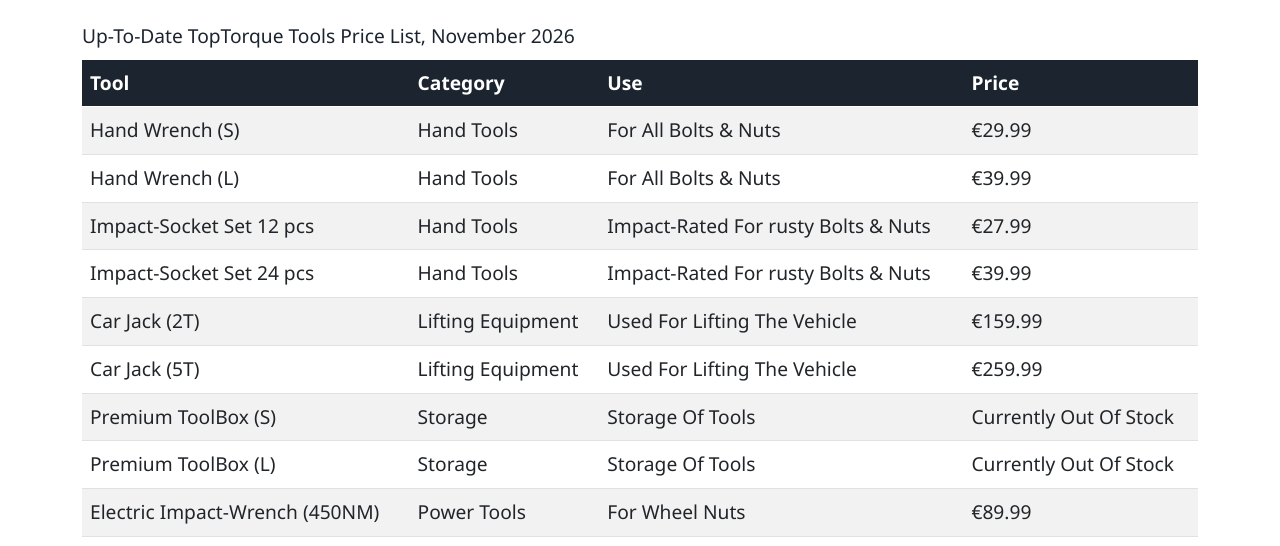
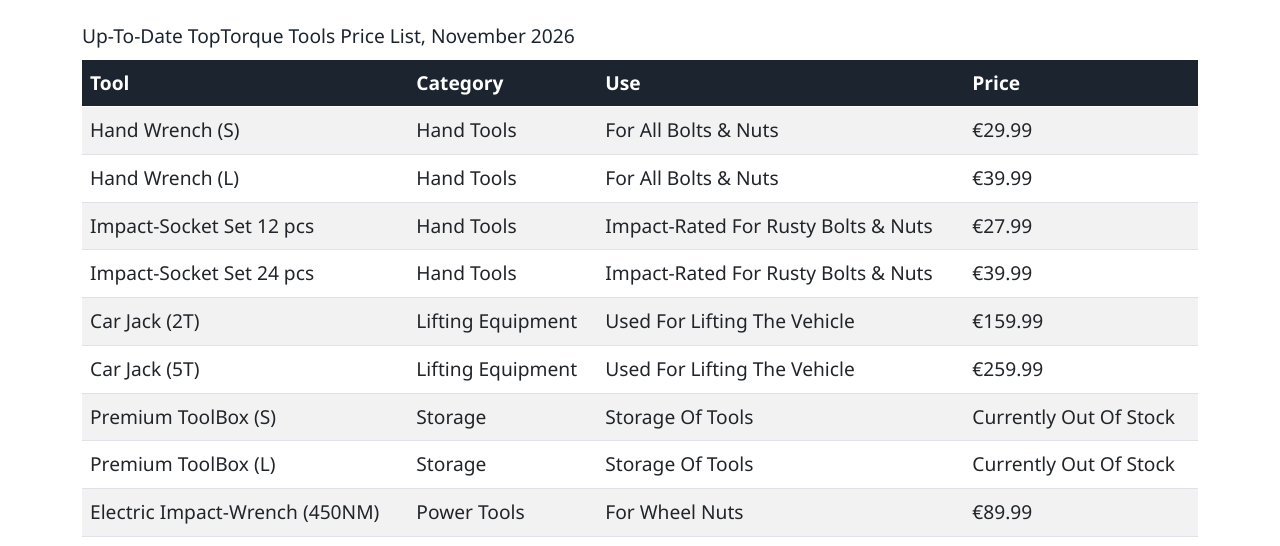
Before and after one commit to Wojtek-Uber/my_project_web, a plain HTML site: page products.html in a window 1280 px wide. Shown: the part 254-800 px from the top of the page. Drawn offline with nearby package versions, Linux system fonts and the light colour scheme.

Commit message:
fixed lower case letter on Rusty

```diff
--- a/products.html
+++ b/products.html
@@ -69,8 +69,8 @@
             <!-- &euro; MAKES THE EURO CURRENCY ICON  -->
           <tr><td>Hand Wrench (S)</td><td>Hand Tools</td><td>For All Bolts & Nuts</td><td>&euro;29.99</td></tr>
           <tr><td>Hand Wrench (L)</td><td>Hand Tools</td><td>For All Bolts & Nuts</td><td>&euro;39.99</td></tr>
-          <tr><td>Impact-Socket Set 12 pcs</td><td>Hand Tools</td><td>Impact-Rated For rusty Bolts & Nuts</td><td>&euro;27.99</td></tr>
-          <tr><td>Impact-Socket Set 24 pcs</td><td>Hand Tools</td><td>Impact-Rated For rusty Bolts & Nuts</td><td>&euro;39.99</td></tr>
+          <tr><td>Impact-Socket Set 12 pcs</td><td>Hand Tools</td><td>Impact-Rated For Rusty Bolts & Nuts</td><td>&euro;27.99</td></tr>
+          <tr><td>Impact-Socket Set 24 pcs</td><td>Hand Tools</td><td>Impact-Rated For Rusty Bolts & Nuts</td><td>&euro;39.99</td></tr>
           <tr><td>Car Jack (2T)</td><td>Lifting Equipment</td><td>Used For Lifting The Vehicle</td><td>&euro;159.99</td></tr>
           <tr><td>Car Jack (5T)</td><td>Lifting Equipment</td><td>Used For Lifting The Vehicle</td><td>&euro;259.99</td></tr>
           <tr><td>Premium ToolBox (S)</td><td>Storage</td><td>Storage Of Tools</td><td>Currently Out Of Stock</td></tr>
```
